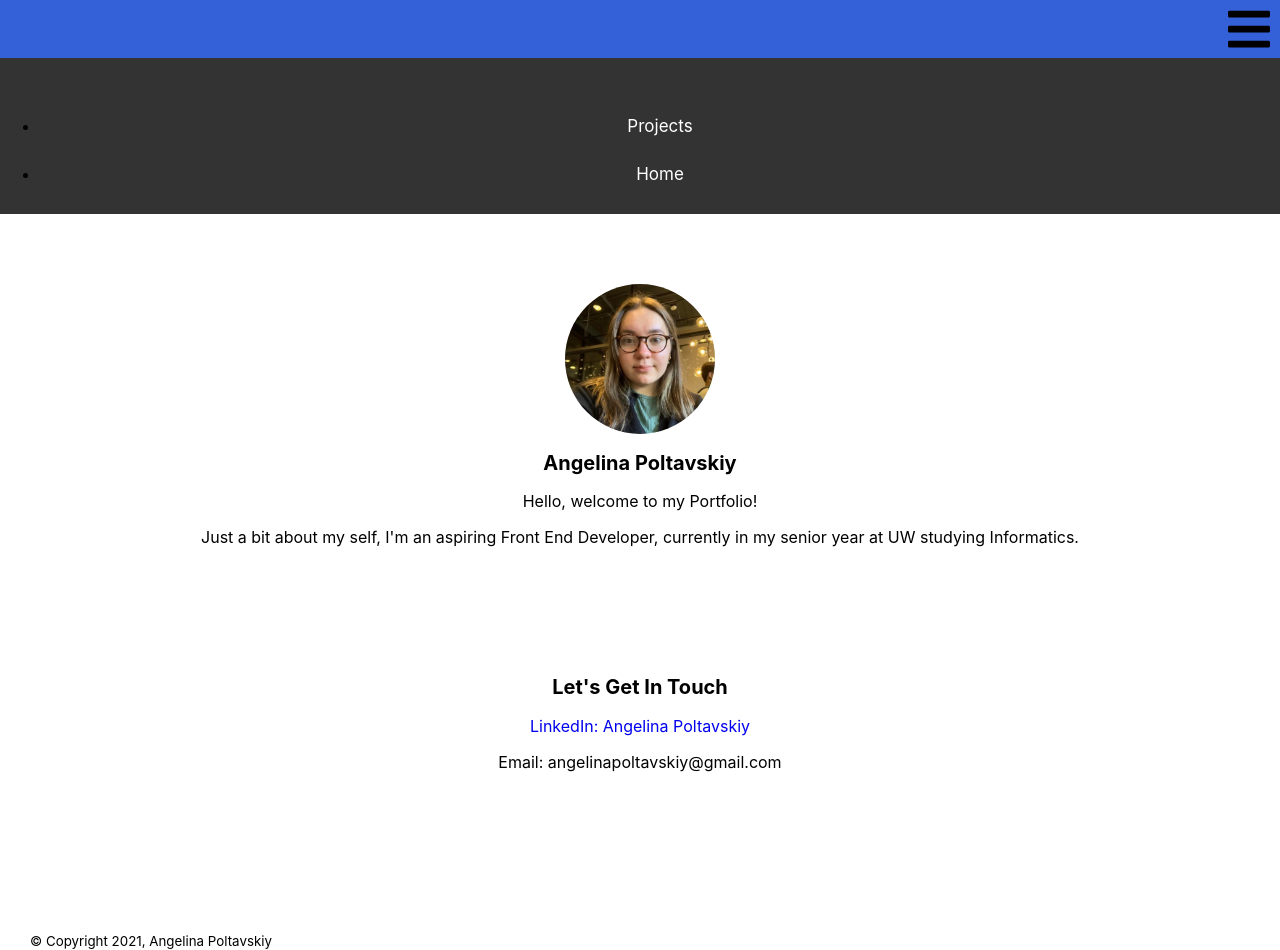
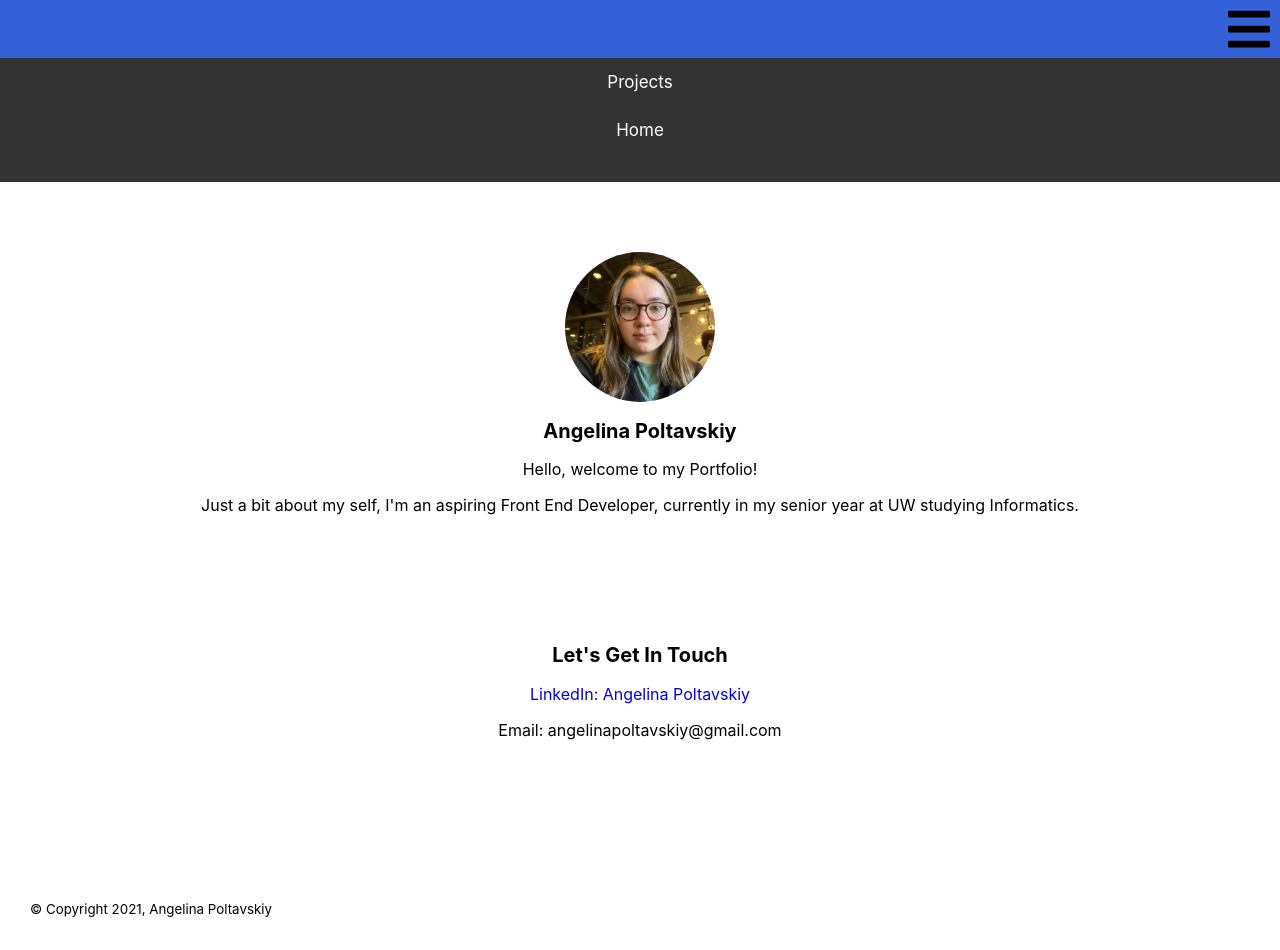
Before and after one commit to angelinapoltavskiy/portfolio, a React (Create React App) app: page / in a window 1280 px wide. After the commit the page ends 918 px from the top, so only its background shows below. Built offline with nearby package versions, Linux system fonts and the light colour scheme.

Commit message:
adding nav progress

```diff
--- a/src/Nav.js
+++ b/src/Nav.js
@@ -1,41 +1,34 @@
 import React from "react";
-import { FontAwesomeIcon } from '@fortawesome/react-fontawesome'
-import { faBars } from '@fortawesome/free-solid-svg-icons';
+import { FontAwesomeIcon } from "@fortawesome/react-fontawesome";
+import { faBars } from "@fortawesome/free-solid-svg-icons";
 import { Link } from "react-router-dom";
 
 export default function Nav() {
   return (
     <div class="bg-primary">
-    <nav className="navbar">
-      <div class="nav">
-        <FontAwesomeIcon icon={faBars} size="3x"/>
-      </div>
+      <nav className="navbar">
+        <div class="nav">
+          <FontAwesomeIcon icon={faBars} size="3x" />
+        </div>
 
-      <div id="myLinks">
-        <a>Home</a>
-        <a>Projects</a>
-      </div>
-
-     <a href="javascript:void(0);" class="icon" onclick="myFunction()">
-        <i class="fa fa-bars"></i>
-     </a>
-
-    <div className="largeNav">
-      <ul>
-        <li>
-          <Link to="/PorjectsPage" href="./projects" style={{ textDecoration: "none" }}>
+        <div className="largeNav">
+          <Link
+            to="/PorjectsPage"
+            href="./projects"
+            style={{ textDecoration: "none" }}
+          >
             Projects
           </Link>
-        </li>
-        <li>
           <Link to="/" href="./" style={{ textDecoration: "none" }}>
             Home
           </Link>
-        </li>
-      </ul>
-      </div>
-    </nav>
+        </div>
 
+        <a href="javascript:void(0);" class="icon" onclick="myFunction()">
+          <i class="fa fa-bars"></i>
+        </a>
+
+      </nav>
     </div>
   );
 }
```
